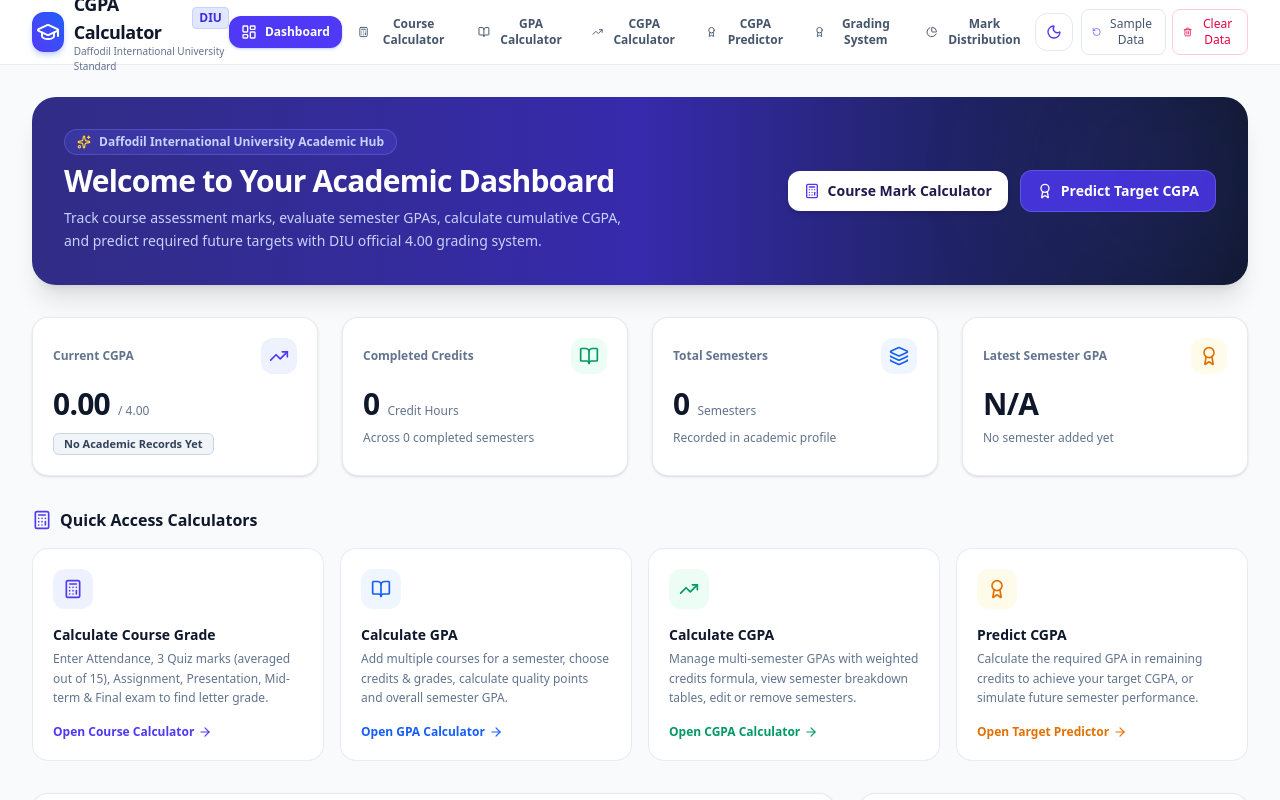
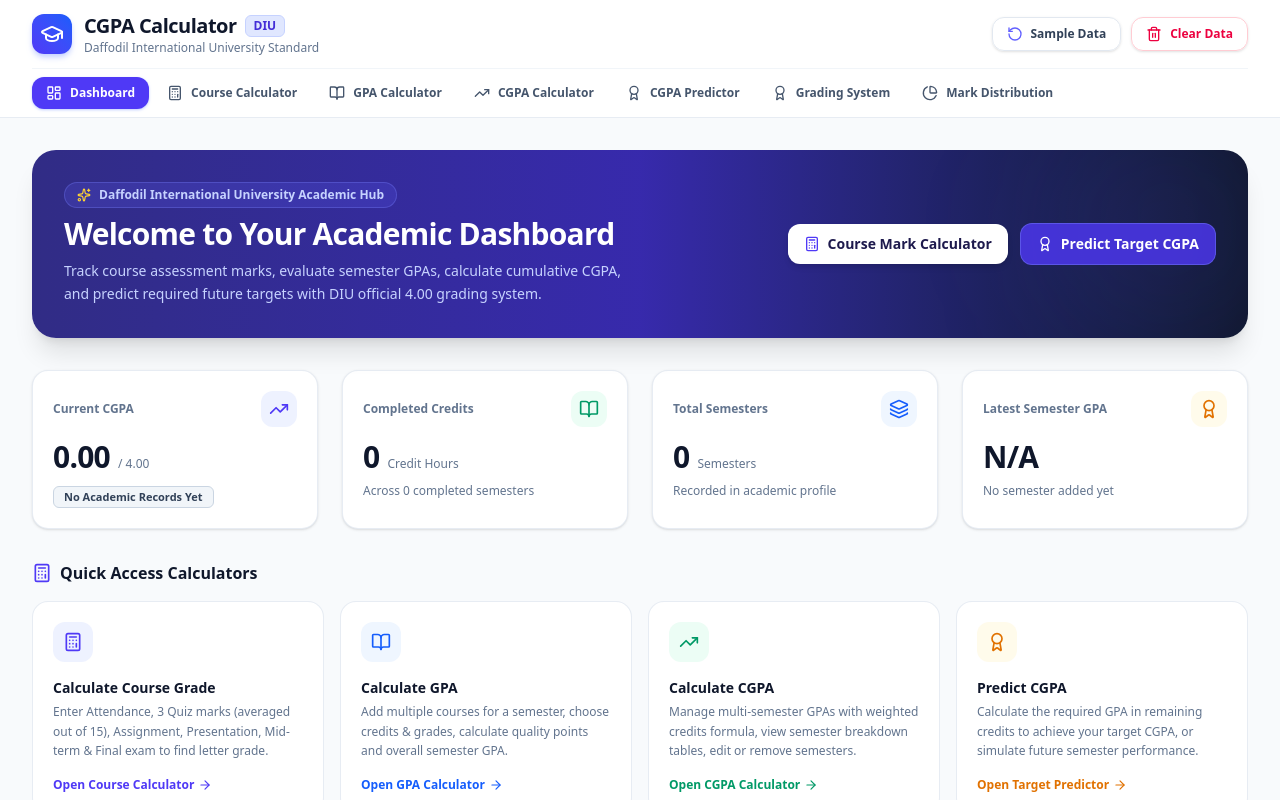
Before and after one commit to Adib-Bhuiya/CGPA_Calculator_DIU, a React (Vite) app: page / in a window 1280 px wide. Shown: the top 800 px of the page. Built offline with nearby package versions, Linux system fonts and the light colour scheme.

Commit message:
feat: switch to system-based dark mode preference
Replace manual theme toggling with automatic system preference detection using CSS classes and media queries for better user experience. Remove redundant theme storage and UI controls.

```diff
--- a/src/App.tsx
+++ b/src/App.tsx
@@ -3,10 +3,8 @@
 import {
   clearAcademicData,
   loadAcademicData,
-  loadSavedTheme,
   resetToSampleData,
   saveAcademicData,
-  saveTheme,
 } from './utils/storage';
 import { NavTab, Navbar } from './components/Navbar';
 import { Footer } from './components/Footer';
@@ -24,7 +22,6 @@
 export default function App() {
   const [activeTab, setActiveTab] = useState<NavTab>('dashboard');
   const [academicData, setAcademicData] = useState<AcademicData>(loadAcademicData);
-  const [darkMode, setDarkMode] = useState<boolean>(() => loadSavedTheme() === 'dark');
 
   // Toasts
   const [toasts, setToasts] = useState<ToastMessage[]>([]);
@@ -42,10 +39,34 @@
     action: () => {},
   });
 
-  // Apply dark mode on initial render and changes
+  // Automatically sync with operating system / browser light/dark theme preference
   useEffect(() => {
-    saveTheme(darkMode ? 'dark' : 'light');
-  }, [darkMode]);
+    const applySystemTheme = (isDark: boolean) => {
+      if (isDark) {
+        document.documentElement.classList.add('dark');
+      } else {
+        document.documentElement.classList.remove('dark');
+      }
+    };
+
+    const mediaQuery = window.matchMedia('(prefers-color-scheme: dark)');
+    applySystemTheme(mediaQuery.matches);
+
+    const handler = (e: MediaQueryListEvent) => applySystemTheme(e.matches);
+    if (mediaQuery.addEventListener) {
+      mediaQuery.addEventListener('change', handler);
+    } else {
+      mediaQuery.addListener(handler);
+    }
+
+    return () => {
+      if (mediaQuery.removeEventListener) {
+        mediaQuery.removeEventListener('change', handler);
+      } else {
+        mediaQuery.removeListener(handler);
+      }
+    };
+  }, []);
 
   // Toast Helper
   const addToast = useCallback(
@@ -197,8 +218,6 @@
       <Navbar
         activeTab={activeTab}
         setActiveTab={setActiveTab}
-        darkMode={darkMode}
-        setDarkMode={setDarkMode}
         onResetData={handleResetToSample}
         onClearData={handleClearAllData}
       />
--- a/src/components/Navbar.tsx
+++ b/src/components/Navbar.tsx
@@ -7,8 +7,6 @@
   TrendingUp,
   Award,
   PieChart,
-  Moon,
-  Sun,
   Menu,
   X,
   RotateCcw,
@@ -27,8 +25,6 @@
 interface NavbarProps {
   activeTab: NavTab;
   setActiveTab: (tab: NavTab) => void;
-  darkMode: boolean;
-  setDarkMode: (dark: boolean) => void;
   onResetData: () => void;
   onClearData: () => void;
 }
@@ -36,8 +32,6 @@
 export const Navbar: React.FC<NavbarProps> = ({
   activeTab,
   setActiveTab,
-  darkMode,
-  setDarkMode,
   onResetData,
   onClearData,
 }) => {
@@ -60,64 +54,34 @@
 
   return (
     <header className="sticky top-0 z-40 bg-white/90 dark:bg-slate-900/90 backdrop-blur-md border-b border-slate-200/80 dark:border-slate-800 transition-colors">
-      <div className="max-w-7xl mx-auto px-4 sm:px-6 lg:px-8">
-        <div className="flex items-center justify-between h-16">
+      <div className="max-w-7xl mx-auto px-3 sm:px-6 lg:px-8">
+        {/* Mobile / Tablet Header (Single Row) */}
+        <div className="lg:hidden flex items-center justify-between h-16 gap-2">
           {/* Logo & Brand */}
           <div
             onClick={() => handleNavClick('dashboard')}
-            className="flex items-center gap-2.5 cursor-pointer group"
+            className="flex items-center gap-2 sm:gap-2.5 cursor-pointer group min-w-0"
           >
-            <div className="w-10 h-10 rounded-xl bg-gradient-to-tr from-indigo-600 to-blue-600 flex items-center justify-center text-white shadow-md shadow-indigo-200 dark:shadow-none group-hover:scale-105 transition-transform">
-              <GraduationCap className="w-6 h-6" />
+            <div className="w-9 h-9 sm:w-10 sm:h-10 rounded-xl bg-gradient-to-tr from-indigo-600 to-blue-600 flex items-center justify-center text-white shadow-md shadow-indigo-200 dark:shadow-none group-hover:scale-105 transition-transform shrink-0">
+              <GraduationCap className="w-5 h-5 sm:w-6 sm:h-6" />
             </div>
-            <div>
-              <div className="flex items-center gap-1.5">
-                <span className="font-bold text-lg text-slate-900 dark:text-white tracking-tight">
+            <div className="min-w-0">
+              <div className="flex items-center gap-1 sm:gap-1.5 min-w-0">
+                <span className="font-bold text-sm sm:text-base text-slate-900 dark:text-white tracking-tight whitespace-nowrap">
                   CGPA Calculator
                 </span>
-                <span className="text-xs font-extrabold px-1.5 py-0.5 rounded bg-indigo-100 dark:bg-indigo-950 text-indigo-700 dark:text-indigo-300 border border-indigo-200 dark:border-indigo-800">
+                <span className="text-[10px] sm:text-xs font-extrabold px-1.5 py-0.5 rounded bg-indigo-100 dark:bg-indigo-950 text-indigo-700 dark:text-indigo-300 border border-indigo-200 dark:border-indigo-800 shrink-0">
                   DIU
                 </span>
               </div>
-              <p className="text-[10px] text-slate-500 dark:text-slate-400 font-medium -mt-0.5">
+              <p className="text-[9px] sm:text-[10px] text-slate-500 dark:text-slate-400 font-medium -mt-0.5 truncate leading-tight">
                 Daffodil International University Standard
               </p>
             </div>
           </div>
 
-          {/* Desktop Nav Items */}
-          <nav className="hidden lg:flex items-center gap-1">
-            {navItems.map((item) => {
-              const isActive = activeTab === item.id;
-              return (
-                <button
-                  key={item.id}
-                  onClick={() => handleNavClick(item.id)}
-                  className={`flex items-center gap-2 px-3 py-2 rounded-xl text-xs font-semibold transition-all ${
-                    isActive
-                      ? 'bg-indigo-600 text-white shadow-sm shadow-indigo-200 dark:shadow-none'
-                      : 'text-slate-600 dark:text-slate-300 hover:bg-slate-100 dark:hover:bg-slate-800 hover:text-slate-900 dark:hover:text-white'
-                  }`}
-                >
-                  {item.icon}
-                  <span>{item.label}</span>
-                </button>
-              );
-            })}
-          </nav>
-
           {/* Controls Right */}
           <div className="flex items-center gap-2">
-            {/* Dark mode toggle */}
-            <button
-              onClick={() => setDarkMode(!darkMode)}
-              className="p-2.5 rounded-xl border border-slate-200 dark:border-slate-800 text-slate-600 dark:text-slate-300 hover:bg-slate-100 dark:hover:bg-slate-800 transition-colors"
-              title="Toggle Dark Mode"
-            >
-              {darkMode ? <Sun className="w-4 h-4 text-amber-400" /> : <Moon className="w-4 h-4 text-indigo-600" />}
-            </button>
-
-            {/* Quick Actions dropdown menu or buttons */}
             <div className="hidden sm:flex items-center gap-1.5">
               <button
                 onClick={onResetData}
@@ -125,7 +89,7 @@
                 title="Load DIU Sample Data"
               >
                 <RotateCcw className="w-3.5 h-3.5 text-indigo-500" />
-                <span className="hidden xl:inline">Sample Data</span>
+                <span>Sample Data</span>
               </button>
               <button
                 onClick={onClearData}
@@ -133,7 +97,7 @@
                 title="Clear All Saved Academic Data"
               >
                 <Trash2 className="w-3.5 h-3.5" />
-                <span className="hidden xl:inline">Clear Data</span>
+                <span>Clear Data</span>
               </button>
             </div>
 
@@ -146,6 +110,73 @@
             </button>
           </div>
         </div>
+
+        {/* Desktop Header Row 1: Brand + Quick Actions */}
+        <div className="hidden lg:flex items-center justify-between py-3 border-b border-slate-100 dark:border-slate-800/80">
+          {/* Logo & Brand */}
+          <div
+            onClick={() => handleNavClick('dashboard')}
+            className="flex items-center gap-3 cursor-pointer group"
+          >
+            <div className="w-10 h-10 rounded-xl bg-gradient-to-tr from-indigo-600 to-blue-600 flex items-center justify-center text-white shadow-md shadow-indigo-200 dark:shadow-none group-hover:scale-105 transition-transform shrink-0">
+              <GraduationCap className="w-6 h-6" />
+            </div>
+            <div>
+              <div className="flex items-center gap-2">
+                <span className="font-extrabold text-xl text-slate-900 dark:text-white tracking-tight">
+                  CGPA Calculator
+                </span>
+                <span className="text-xs font-extrabold px-2 py-0.5 rounded-md bg-indigo-100 dark:bg-indigo-950 text-indigo-700 dark:text-indigo-300 border border-indigo-200 dark:border-indigo-800">
+                  DIU
+                </span>
+              </div>
+              <p className="text-xs text-slate-500 dark:text-slate-400 font-medium">
+                Daffodil International University Standard
+              </p>
+            </div>
+          </div>
+
+          {/* Top Right Actions */}
+          <div className="flex items-center gap-2.5">
+            <button
+              onClick={onResetData}
+              className="flex items-center gap-2 px-3.5 py-2 rounded-xl border border-slate-200 dark:border-slate-800 text-slate-700 dark:text-slate-200 hover:bg-slate-100 dark:hover:bg-slate-800 text-xs font-semibold transition-colors shadow-sm"
+              title="Load DIU Sample Data"
+            >
+              <RotateCcw className="w-4 h-4 text-indigo-500" />
+              <span>Sample Data</span>
+            </button>
+            <button
+              onClick={onClearData}
+              className="flex items-center gap-2 px-3.5 py-2 rounded-xl border border-rose-200 dark:border-rose-900/50 text-rose-600 dark:text-rose-400 hover:bg-rose-50 dark:hover:bg-rose-950/50 text-xs font-semibold transition-colors shadow-sm"
+              title="Clear All Saved Academic Data"
+            >
+              <Trash2 className="w-4 h-4" />
+              <span>Clear Data</span>
+            </button>
+          </div>
+        </div>
+
+        {/* Desktop Header Row 2: Navigation Links */}
+        <nav className="hidden lg:flex items-center justify-start gap-1 py-2">
+          {navItems.map((item) => {
+            const isActive = activeTab === item.id;
+            return (
+              <button
+                key={item.id}
+                onClick={() => handleNavClick(item.id)}
+                className={`flex items-center gap-2 px-3.5 py-2 rounded-xl text-xs font-bold transition-all whitespace-nowrap ${
+                  isActive
+                    ? 'bg-indigo-600 text-white shadow-sm shadow-indigo-200 dark:shadow-none'
+                    : 'text-slate-600 dark:text-slate-300 hover:bg-slate-100 dark:hover:bg-slate-800 hover:text-slate-900 dark:hover:text-white'
+                }`}
+              >
+                {item.icon}
+                <span>{item.label}</span>
+              </button>
+            );
+          })}
+        </nav>
       </div>
 
       {/* Mobile Menu Drawer */}
--- a/src/utils/storage.ts
+++ b/src/utils/storage.ts
@@ -2,7 +2,6 @@
 import { INITIAL_SAMPLE_DATA } from './sampleData';
 
 const STORAGE_KEY = 'cgpa_calculator_diu_data_v1';
-const THEME_KEY = 'cgpa_calculator_diu_theme';
 
 /**
  * Load academic data from LocalStorage or return empty structure on first visit
@@ -65,33 +64,3 @@
   saveAcademicData(INITIAL_SAMPLE_DATA);
   return INITIAL_SAMPLE_DATA;
 }
-
-/**
- * Theme persistence
- */
-export function loadSavedTheme(): 'light' | 'dark' {
-  try {
-    const saved = localStorage.getItem(THEME_KEY);
-    if (saved === 'dark' || saved === 'light') return saved;
-    // Check system preference
-    if (window.matchMedia && window.matchMedia('(prefers-color-scheme: dark)').matches) {
-      return 'dark';
-    }
-  } catch {
-    // Ignore error
-  }
-  return 'light';
-}
-
-export function saveTheme(theme: 'light' | 'dark'): void {
-  try {
-    localStorage.setItem(THEME_KEY, theme);
-    if (theme === 'dark') {
-      document.documentElement.classList.add('dark');
-    } else {
-      document.documentElement.classList.remove('dark');
-    }
-  } catch (error) {
-    console.error('Error saving theme:', error);
-  }
-}
```
